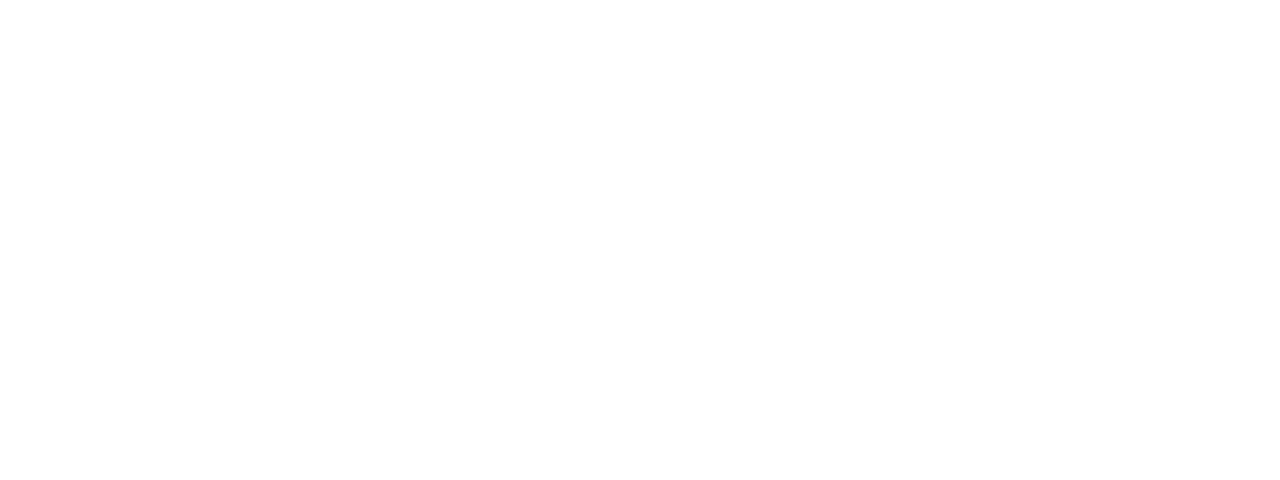
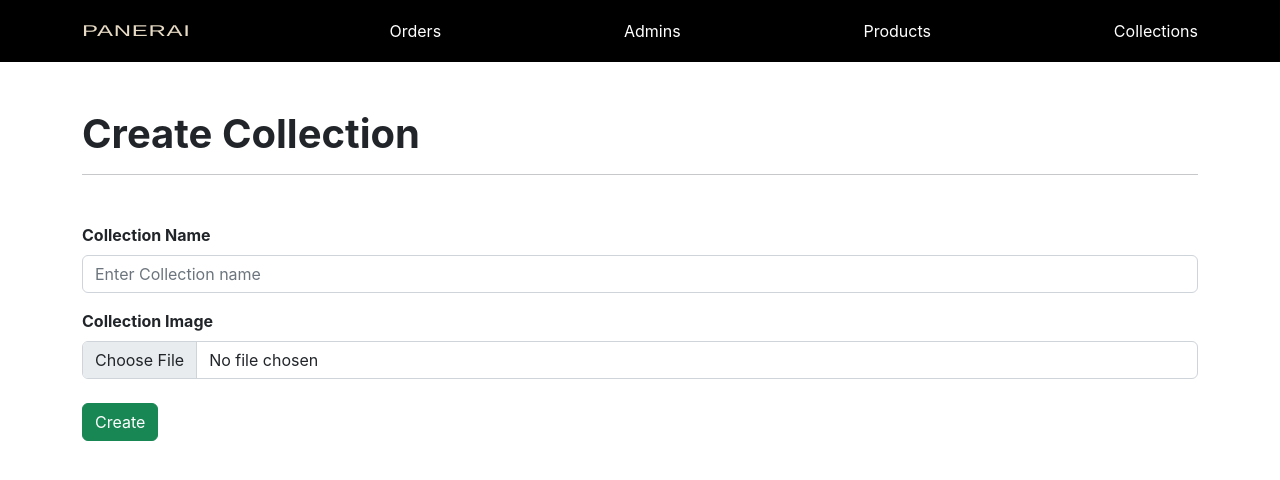
Before and after one commit to nicoper5/hack-shop-admin, a React (Create React App) app: page /collections/create in a window 1280 px wide. Before the commit this address had no page. Shown: the top 480 px of the page. Built offline with nearby package versions, Linux system fonts and the light colour scheme.

Commit message:
admin and collection

```diff
--- a/src/App.js
+++ b/src/App.js
@@ -5,7 +5,7 @@
 import AdminCreate from "./components/AdminCreate";
 import AdminEdit from "./components/AdminEdit";
 import Collections from "./components/Collections";
-import CollectionCreate from "./components/Collections";
+import CollectionCreate from "./components/CollectionCreate";
 import CollectionEdit from "./components/CollectionEdit";
 import Products from "./components/Products";
 
@@ -19,7 +19,7 @@
         <Route path="/admin/create" element={<AdminCreate />} />
         <Route path="/admin/edit/:id" element={<AdminEdit />} />
         <Route path="/collections" element={<Collections />} />
-        <Route path="/collection/create" element={<CollectionCreate />} />
+        <Route path="/collections/create" element={<CollectionCreate />} />
         <Route path="/collection/edit/:id" element={<CollectionEdit />} />
         <Route path="/products" element={<Products />} />
       </Routes>
--- a/src/components/CollectionCreate.jsx
+++ b/src/components/CollectionCreate.jsx
@@ -0,0 +1,78 @@
+import Navigation from "./Navigation";
+import Button from "react-bootstrap/Button";
+import Form from "react-bootstrap/Form";
+import React, { useState } from "react";
+import axios from "axios";
+import { useSelector } from "react-redux";
+import { useNavigate } from "react-router-dom";
+
+function CollectionCreate() {
+  const navigate = useNavigate();
+  const [name, setName] = useState("");
+  const [img, setImg] = useState("");
+  const token = useSelector((state) => state.token);
+  const formData = new FormData();
+
+  formData.append("name", name);
+  formData.append("img", img);
+
+  const handleSubmit = async (e) => {
+    e.preventDefault();
+    try {
+      const createCollection = await axios({
+        method: "post",
+        url: process.env.REACT_APP_API_URL + "/collections",
+        data: formData,
+        headers: { Authorization: `Bearer ${token}` },
+      });
+      console.log(createCollection.data);
+    } catch (err) {
+      console.log(err);
+    }
+    navigate(-1);
+  };
+  return (
+    <>
+      <Navigation />
+      <div className="container">
+        <div className="row">
+          <div className="col-12 text-start fw-bold">
+            <h1 className="mt-5 fw-bold">Create Collection</h1>
+            <hr />
+            <Form className="my-5" onSubmit={handleSubmit}>
+              <Form.Group className="mb-3" controlId="formBasicText">
+                <Form.Label>Collection Name</Form.Label>
+                <Form.Control
+                  type="text"
+                  placeholder="Enter Collection name"
+                  value={name}
+                  onChange={(e) => {
+                    setName(e.target.value);
+                  }}
+                />
+              </Form.Group>
+              <Form.Label>Collection Image</Form.Label>
+              <input
+                placeholder="Collection image"
+                type="file"
+                className="form-control mb-4"
+                id="collection-image"
+                name="collection-image"
+                onChange={(e) => {
+                  setImg(e.target.files[0]);
+                }}
+              />
+
+              <Button variant="success" type="submit">
+                Create
+              </Button>
+            </Form>
+            <hr />
+          </div>
+        </div>
+      </div>
+    </>
+  );
+}
+
+export default CollectionCreate;
--- a/src/components/Collections.jsx
+++ b/src/components/Collections.jsx
@@ -3,6 +3,7 @@
 import { useNavigate } from "react-router-dom";
 import axios from "axios";
 import { useState, useEffect } from "react";
+import Swal from "sweetalert2";
 
 function Collections() {
   const navigate = useNavigate();
@@ -60,7 +61,43 @@
                         >
                           Edit
                         </Button>
-                        <Button variant="danger">Delete</Button>
+                        <Button
+                          variant="danger"
+                          onClick={async () => {
+                            const result = await Swal.fire({
+                              title: "Are you sure?",
+                              text: "You won't be able to revert this!",
+                              icon: "warning",
+                              showCancelButton: true,
+                              confirmButtonColor: "#3085d6",
+                              cancelButtonColor: "#d33",
+                              confirmButtonText: "Yes, delete it!",
+                            });
+                            if (result.isConfirmed) {
+                              const collectionDeleted = await axios({
+                                method: "delete",
+                                url:
+                                  process.env.REACT_APP_API_URL +
+                                  `/collections/${collection.id}`,
+                              });
+                              console.log(collectionDeleted.data);
+                              const collectionUpdated = await axios({
+                                method: "get",
+                                url:
+                                  process.env.REACT_APP_API_URL +
+                                  "/collections",
+                              });
+                              setCollections(collectionUpdated.data);
+                              Swal.fire(
+                                "Deleted!",
+                                "Your file has been deleted.",
+                                "success"
+                              );
+                            }
+                          }}
+                        >
+                          Delete
+                        </Button>
                       </td>
                     </tr>
                   ))}
--- a/src/components/Home.jsx
+++ b/src/components/Home.jsx
@@ -1,7 +1,8 @@
 import Navigation from "./Navigation";
 import axios from "axios";
 import { useState, useEffect } from "react";
-import NavigationTemplate from "./NavigationTemplate";
+import Form from "react-bootstrap/Form";
+// import NavigationTemplate from "./NavigationTemplate";
 
 function Home() {
   const [orders, setOrders] = useState(null);
@@ -20,8 +21,8 @@
 
   return (
     <>
-      {/* <Navigation /> */}
-      <NavigationTemplate />
+      <Navigation />
+      {/* <NavigationTemplate /> */}
       <div className="container">
         <div className="row">
           <div className="col-12">
@@ -36,7 +37,8 @@
                   <th scope="col">Delivery Address</th>
                   <th scope="col">Product List</th>
                   <th scope="col">Price</th>
-                  <th scope="col">State</th>
+                  <th scope="col">Status</th>
+                  <th scope="col">Modify Status</th>
                 </tr>
               </thead>
               <tbody>
@@ -58,6 +60,16 @@
                       </td>
                       <td>$USD 24000</td>
                       <td>{order.status}</td>
+                      <td>
+                        <Form.Group className="mb-3">
+                          <Form.Select>
+                            <option>unpaid</option>
+                            <option>paid</option>
+                            <option>sent</option>
+                            <option>delivered</option>
+                          </Form.Select>
+                        </Form.Group>
+                      </td>
                     </tr>
                   ))}
               </tbody>
--- a/src/components/NavigationTemplate.jsx
+++ b/src/components/NavigationTemplate.jsx
@@ -1,5 +1,5 @@
 import "../css/sidebar.css";
-import { NavDropdown } from "react-bootstrap";
+import { Nav, NavDropdown } from "react-bootstrap";
 
 function NavigationTemplate() {
   return (
@@ -26,31 +26,35 @@
           </button>
         </div>
       </form>
+      <Nav>
         <NavDropdown title="COLLECTIONS" id="basic-nav-dropdown">
           <ul className="navbar-nav ms-auto ms-md-0 me-3 me-lg-4">
-          <NavDropdown.Item></NavDropdown.Item>
             <li className="nav-item dropdown">
+              <NavDropdown.Item>
                 <a
                   className="nav-link dropdown-toggle"
                   id="navbarDropdown"
-              href="#"
+                  href="/"
                   role="button"
                   data-bs-toggle="dropdown"
                   aria-expanded="false"
                 >
                   <i className="fas fa-user fa-fw"></i>
                 </a>
+              </NavDropdown.Item>
               <ul
                 className="dropdown-menu dropdown-menu-end"
                 aria-labelledby="navbarDropdown"
               >
+                <NavDropdown.Item>
                   <li>
-                <a className="dropdown-item" href="#!">
+                    <a className="dropdown-item" href="/">
                       Settings
                     </a>
                   </li>
+                </NavDropdown.Item>
                 <li>
-                <a className="dropdown-item" href="#!">
+                  <a className="dropdown-item" href="/">
                     Activity Log
                   </a>
                 </li>
@@ -58,7 +62,7 @@
                   <hr className="dropdown-divider" />
                 </li>
                 <li>
-                <a className="dropdown-item" href="#!">
+                  <a className="dropdown-item" href="/">
                     Logout
                   </a>
                 </li>
@@ -66,6 +70,7 @@
             </li>
           </ul>
         </NavDropdown>
+      </Nav>
     </nav>
   );
 }
```
Lines whose indentation alone changed are shown as unchanged.
